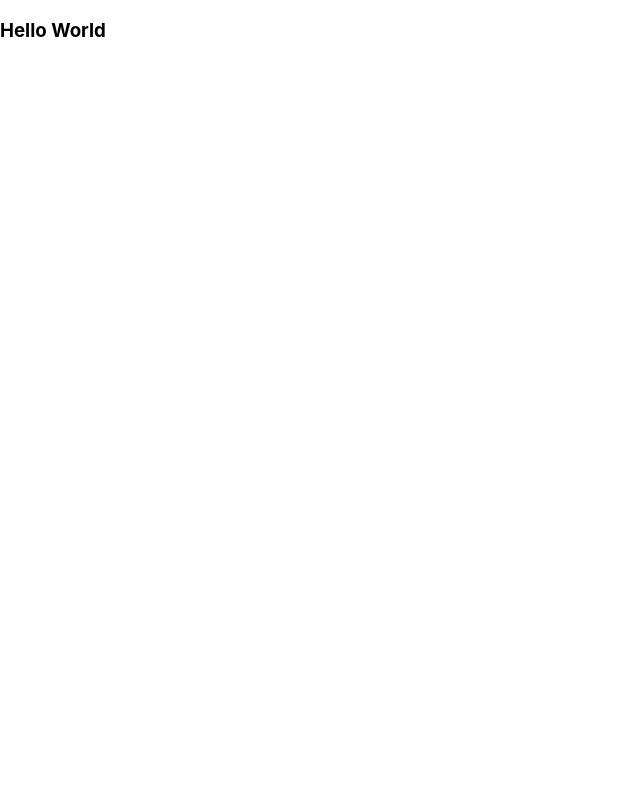
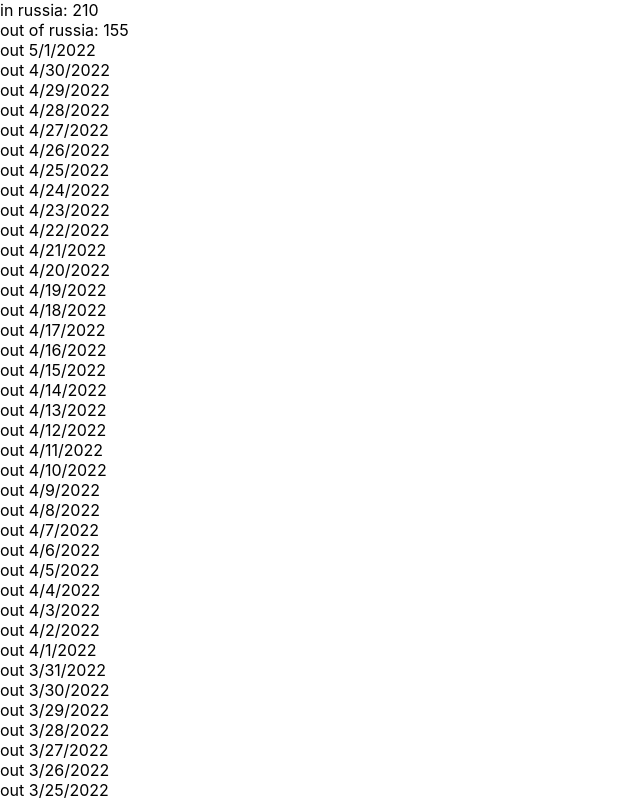
Before and after one commit to maxmaxme/tax_residency_calculator, a React app: page / in a window 1280 px wide. Shown: the top 800 px of the page, without its empty margins (0-640 px from the left). Built offline with nearby package versions, Linux system fonts and the light colour scheme.

Commit message:
first version

```diff
--- a/src/components/App/index.tsx
+++ b/src/components/App/index.tsx
@@ -1,7 +1,57 @@
 import React from 'react';
 
+const datesNotInRussia: [string, string][] = [
+  ['2021-11-28', '2022-05-01'],
+];
+
+const intervalsToTimestamps = (intervals: [string, string][]): [number, number][] => {
+  return intervals.map(([start, end]) => {
+    const startDate = new Date(start);
+    const endDate = end.length ? new Date(end) : new Date();
+    return [
+      startDate.getTime(),
+      endDate.getTime(),
+    ];
+  });
+};
+
+const isTimeInIntervals = (time: number, intervals: [number, number][]): boolean => {
+  return intervals.some(([start, end]) => time >= start && time <= end);
+};
+
 export const App = () => {
-  return (
-    <h3>Hello World</h3>
-  );
+  const intervalsNotInRussia = intervalsToTimestamps(datesNotInRussia);
+  const maxEndDate = intervalsNotInRussia.reduce((max, [_, end]) => Math.max(max, end), 0);
+
+  let today = new Date();
+  if (today.getTime() < maxEndDate) {
+    today = new Date(maxEndDate);
+  }
+  today.setHours(0, 0, 0, 0);
+  const minus12months = new Date(today.getFullYear(), today.getMonth() - 12, today.getDate() + 1);
+
+  const todayTimestamp = today.getTime();
+  const minus12monthsTimestamp = minus12months.getTime();
+  console.log(todayTimestamp);
+  console.log(minus12monthsTimestamp);
+
+  const secondsInDay = 24 * 60 * 60 * 1000;
+
+  const rows = [];
+  for (let time = todayTimestamp; time >= minus12monthsTimestamp; time -= secondsInDay) {
+    const inRussia = !isTimeInIntervals(time, intervalsNotInRussia);
+    rows.push({ inRussia, time });
+  }
+
+  console.log(rows);
+  return (<>
+    <div>in russia: {rows.filter(({ inRussia }) => inRussia).length}</div>
+    <div>out of russia: {rows.filter(({ inRussia }) => !inRussia).length}</div>
+
+    {rows.map(({ inRussia, time }, index) => {
+      return <div key={index}>
+        {inRussia ? 'in' : 'out'} {new Date(time).toLocaleDateString()}
+      </div>;
+    })}
+  </>);
 };
```
Also changed, not shown: package.json (+13 -21 lines), 2 other files (tests, documents, lock files or other folders).
